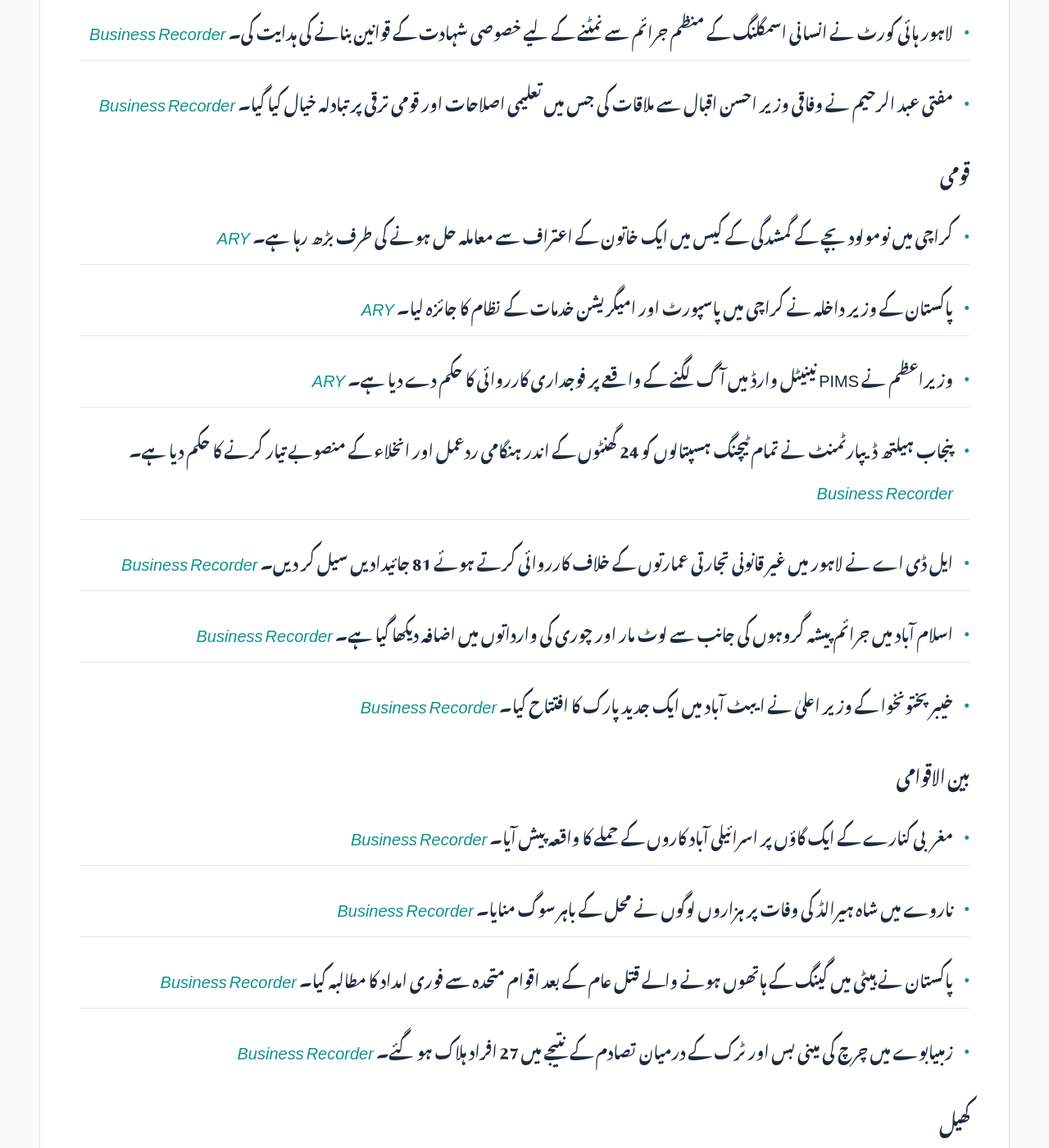
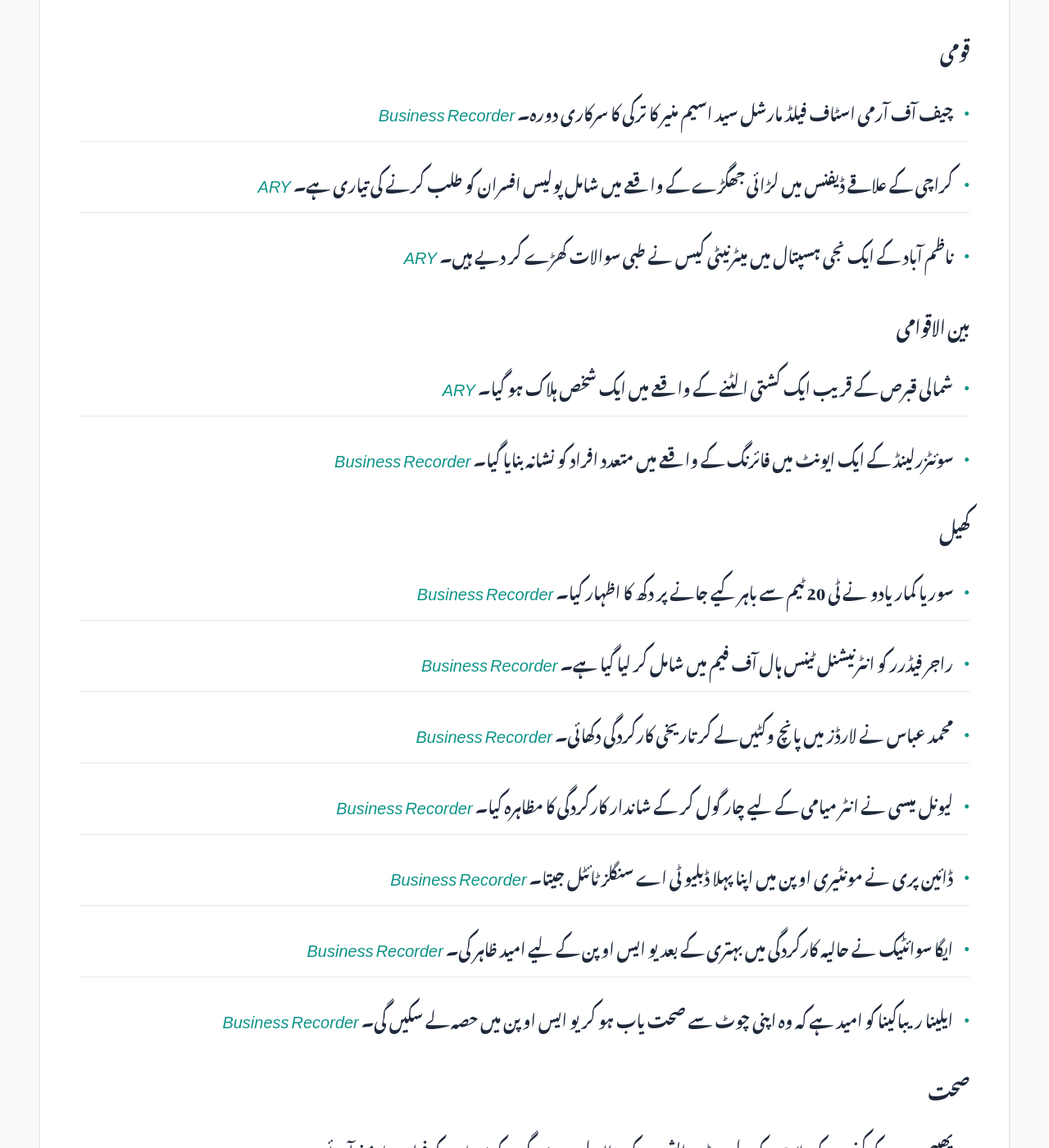
Before and after one commit to zsubzwary/news, a Jekyll site: the page built from ur/index.md, in a window 1280 px wide and 1400 px high, scrolled down 2070 px. Shown: the whole window at 82% size. Built offline with Jekyll 4.4.1, drawn with Linux system fonts in a browser that asks for light colours; some web fonts are replaced; comment, search, counter and statistics services are not loaded; some of the changed text lies outside the part shown.

Commit message:
DateTime; 2026-08-30T16:09:19.499Z

```diff
--- a/ur/index.md
+++ b/ur/index.md
@@ -7,54 +7,53 @@ rtl: true
 
 پاکستان کی تازہ خبروں کا خلاصہ
 
- &lrm; 30-Aug-2026 09:10PKT
+ &lrm; 30-Aug-2026 21:09PKT
 
 پڑھنے کا وقت : 4 منٹ
 
 ### معیشت
-- پیٹرولیم وزیر نے اصلاحات، توانائی کی سلامتی اور سرمایہ کاری کے مواقع کا جائزہ لیا۔ *[ARY](https://arynews.tv/petroleum-minister-reviews-reforms-energy-security-and-investment-opportunities)*
-- عالمی منڈی میں فروخت میں اضافے کے باعث سونے کی قیمتوں میں بڑی کمی واقع ہوئی۔ *[Business Recorder](https://www.brecorder.com/news/40437078/gold-prices-nosedive)*
-- انڈیا کے سب سے بڑے نجی بینک HDFC کے سی ای او سشی دھر جگیشان اکتوبر میں اپنے عہدے سے دستبردار ہو جائیں گے۔ *[Business Recorder](https://www.brecorder.com/news/40437079/indias-hdfc-bank-ceo-jagdishan-to-step-down-in-october)*
-- ABAD کے چیئرمین نے تعمیراتی صنعت کو فروغ دینے کے لیے ملک بھر میں 'کنسٹرکشن زونز' قائم کرنے کی تجویز دی۔ *[Business Recorder](https://www.brecorder.com/news/40437010/abad-chairman-suggests-setting-up-construction-zones)*
-- RTO حیدرآباد نے سیلز ٹیکس ایکٹ کی خلاف ورزیوں کے خلاف کارروائی کرتے ہوئے متعدد گاڑیاں اور سامان ضبط کر لیا۔ *[Business Recorder](https://www.brecorder.com/news/40437012/violation-of-sta-rto-hyderabad-detains-vehicles-goods)*
-- Zindigi اور DAT AI سسٹم نے ڈیجیٹل مالیاتی اور تکنیکی حل تیار کرنے کے لیے مفاہمت کی یادداشت پر دستخط کیے۔ *[Business Recorder](https://www.brecorder.com/news/40437013/mou-signed-zindigi-amp-dat-to-advance-integrated-digital-solutions)*
-- مجوزہ ٹیکس پالیسی کی اہم خصوصیات بیان کی گئیں جو ٹیکس کے بوجھ کو کم کرنے اور دستاویز سازی میں مدد دے سکتی ہیں۔ *[Business Recorder](https://www.brecorder.com/news/40437014/key-features-of-the-proposed-tax-policy-elaborated)*
+- پاکستان کے ورچوئل اثاثوں کے ریگولیٹری نظام کو 'بٹ کوائن ایشیا' میں بین الاقوامی توجہ حاصل ہوئی۔ *[ARY](https://arynews.tv/pakistans-virtual-assets-regulatory-regime-draws-international-attention-at-bitcoin-asia)*
+- ڈونلڈ ٹرمپ کا کہنا ہے کہ امریکہ وینزویلا سے تیل لے کر اپنے اسٹریٹجک پیٹرولیم ریزرو کو دوبارہ بھرے گا۔ *[Business Recorder](https://www.brecorder.com/news/40437105/trump-says-us-will-refill-strategic-petroleum-reserve-using-venezuelan-oil)*
+- پاکستان اور سعودی عرب نے زراعت اور خوراک کی برآمدات کے لیے 3 ارب ڈالر کا ہدف مقرر کرنے پر اتفاق کیا ہے۔ *[Business Recorder](https://www.brecorder.com/news/40437103/pakistan-saudi-arabia-set-3bn-target-for-agricultural-food-exports)*
+- پیٹرو چائنا کے پہلے ششماہی منافع میں 22 فیصد کا اضافہ ریکارڈ کیا گیا ہے۔ *[Business Recorder](https://www.brecorder.com/news/40437097/petrochina-h1-net-profit-jumps-22-boosted-by-fuel-sales-oil-price-spike)*
+- امریکی حکومت وینزویلا کے ایک تیل کے منصوبے میں 35 فیصد حصہ لینے کا ارادہ رکھتی ہے۔ *[Business Recorder](https://www.brecorder.com/news/40437089/us-to-take-35-stake-in-venezuelan-mogul-betancourts-oil-venture-wsj-reports)*
+- سوئٹزرلینڈ کے بینکنگ شعبے میں ضرورت سے زیادہ ریگولیشن کے خلاف وارننگ جاری کی گئی ہے۔ *[Business Recorder](https://www.brecorder.com/news/40437098/incoming-swiss-bank-lobby-chief-warns-against-over-regulation-ft-says)*
 
 ### سائنس اور ٹیکنالوجی
-- پنجاب کے وزیر اعلیٰ نے مصنوعی ذہانت اور ڈیجیٹل تعاون کے فروغ کے لیے پنجاب اور گویزہ (چین) کے درمیان ورکنگ گروپ قائم کرنے کی تجویز دی۔ *[Business Recorder](https://www.brecorder.com/news/40437007/international-big-data-expo-cm-proposes-punjab-guizhou-joint-working-group-for-ai-digital-cooperation-smart-agriculture)*
+- ناسا نے فلوریڈا سے ایک طاقتور نیا 'رومن اسپیس ٹیلی سکوپ' کامیابی سے لانچ کر دیا۔ *[ARY](https://arynews.tv/nasa-launches-powerful-new-roman-space-telescope-from-florida)*
+- تحقیق سے پتہ چلا ہے کہ پر آشوب ماحول شیر خوار بچوں کے دماغ کی ساخت کو تبدیل کر سکتے ہیں۔ *[ARY](https://arynews.tv/research-discovers-how-chaotic-environments-reshape-a-babys-brain)*
 
 ### موسم
-- نیپال میں مہلک سیلاب کے بعد موسمیاتی خطرات کے حوالے سے وارننگ جاری کی گئی۔ *[ARY](https://arynews.tv/nepal-warns-of-climate-threat-after-deadly-floods)*
-- کراچی، حیدرآباد اور لاہور سمیت مختلف شہروں کے موسم کی رپورٹ اور پیش گوئی۔ *[Business Recorder](https://www.brecorder.com/news/40437004/the-weather)*
+- نیپال میں سیلاب کی وجہ سے مرنے والوں کی تعداد 781 ہو گئی ہے جبکہ 2,502 افراد اب بھی لاپتہ ہیں۔ *[Business Recorder](https://www.brecorder.com/news/40437104/nepal-flood-death-toll-rises-to-781-with-2502-missing-disaster-authority)*
 
 ### سیاست
-- سپریم کورٹ کا حکم: 'ماڈل ایمپلائر' کا مطلب ہے کہ ریاست اور سرکاری ادارے ملازمین کے ساتھ منصفانہ اور عادلانہ سلوک کریں۔ *[Business Recorder](https://www.brecorder.com/news/40437081/model-employer-insinuates-just-treatment-to-employees-sc)*
-- وزیراعظم کے وژن 2047 کے تحت قومی ترقی کے عمل میں نوجوانوں کو مرکزی کردار دینے کا منصوبہ ہے۔ *[Business Recorder](https://www.brecorder.com/news/40437006/vision-2047-envisages-placing-youth-at-centre-of-national-development)*
-- لاہور ہائی کورٹ نے انسانی اسمگلنگ کے منظم جرائم سے نمٹنے کے لیے خصوصی شہادت کے قوانین بنانے کی ہدایت کی۔ *[Business Recorder](https://www.brecorder.com/news/40437009/human-trafficking-cases-lhc-directs-enactment-of-special-rules-of-evidence)*
-- مفتی عبد الرحیم نے وفاقی وزیر احسن اقبال سے ملاقات کی جس میں تعلیمی اصلاحات اور قومی ترقی پر تبادلہ خیال کیا گیا۔ *[Business Recorder](https://www.brecorder.com/news/40437016/mufti-abdul-rahim-meets-ahsan-iqbal)*
+- علیم خان نے نئے صوبوں کے قیام کے لیے اپنی مہم تیز کرنے کا اعلان کیا ہے۔ *[ARY](https://arynews.tv/aleem-khan-announces-intensified-campaign-for-new-provinces)*
+- خواجہ آصف نے لاہور ایئرپورٹ کی سہولیات کا معائنہ کیا۔ *[ARY](https://arynews.tv/khawaja-asif-inspects-lahore-airport-facilities)*
+- ترکی، سعودی عرب اور پاکستان کے درمیان دفاعی معاہدے کے تحت پہلی کمیٹی کا اجلاس منعقد ہوگا۔ *[Business Recorder](https://www.brecorder.com/news/40437101/turkiye-saudi-arabia-pakistan-to-hold-first-defence-pact-meeting-tomorrow-source-says)*
+- جنوبی کوریا نے اپنی کابینہ میں بڑی تبدیلی کرتے ہوئے نئے وزراء کا اعلان کر دیا۔ *[Business Recorder](https://www.brecorder.com/news/40437088/south-korea-names-veteran-technocrat-lee-hyoung-il-as-new-finance-chief-in-cabinet-reshuffle)*
+- صدر اور وزیر اعظم نے ترکی کی قیادت اور عوام کو 'وکٹری ڈے' پر مبارکباد دی۔ *[Business Recorder](https://www.brecorder.com/news/40437095/president-pm-felicitate-turkish-leadership-people-on-victory-day)*
 
 ### قومی
-- کراچی میں نومولود بچے کے گمشدگی کے کیس میں ایک خاتون کے اعتراف سے معاملہ حل ہونے کی طرف بڑھ رہا ہے۔ *[ARY](https://arynews.tv/womans-admission-drops-curtain-on-karachi-newborn-missing-case)*
-- پاکستان کے وزیر داخلہ نے کراچی میں پاسپورٹ اور امیگریشن خدمات کے نظام کا جائزہ لیا۔ *[ARY](https://arynews.tv/pakistan-interior-minister-reviews-passport-and-immigration-services-in-karachi)*
-- وزیراعظم نے PIMS نینیٹل وارڈ میں آگ لگنے کے واقعے پر فوجداری کارروائی کا حکم دے دیا ہے۔ *[ARY](https://arynews.tv/pakistan-pm-orders-criminal-proceedings-over-pims-neonatal-ward-fire)*
-- پنجاب ہیلتھ ڈیپارٹمنٹ نے تمام ٹیچنگ ہسپتالوں کو 24 گھنٹوں کے اندر ہنگامی ردعمل اور انخلاء کے منصوبے تیار کرنے کا حکم دیا ہے۔ *[Business Recorder](https://www.brecorder.com/news/40437005/punjab-directs-teaching-hospitals-to-develop-emergency-response-plans)*
-- ایل ڈی اے نے لاہور میں غیر قانونی تجارتی عمارتوں کے خلاف کارروائی کرتے ہوئے 81 جائیدادیں سیل کر دیں۔ *[Business Recorder](https://www.brecorder.com/news/40437008/lda-seals-81-properties)*
-- اسلام آباد میں جرائم پیشہ گروہوں کی جانب سے لوٹ مار اور چوری کی وارداتوں میں اضافہ دیکھا گیا ہے۔ *[Business Recorder](https://www.brecorder.com/news/40437011/criminal-gangs-continue-looting-spree-in-islamabad)*
-- خیبر پختونخوا کے وزیر اعلیٰ نے ایبٹ آباد میں ایک جدید پارک کا افتتاح کیا۔ *[Business Recorder](https://www.brecorder.com/news/40437015/kp-cm-inaugurates-702-kanal-abbottabad-park)*
+- چیف آف آرمی اسٹاف فیلڈ مارشل سید اسیم منیر کا ترکی کا سرکاری دورہ۔ *[Business Recorder](https://www.brecorder.com/news/40437096/cdf-munir-arrives-in-turkiye-amid-key-regional-diplomatic-engagements)*
+- کراچی کے علاقے ڈیفنس میں لڑائی جھگڑے کے واقعے میں شامل پولیس افسران کو طلب کرنے کی تیاری ہے۔ *[ARY](https://arynews.tv/karachi-defence-flat-brawl-police-officials-seen-in-cctv-to-be-summoned)*
+- ناظم آباد کے ایک نجی ہسپتال میں میٹرنیٹی کیس نے طبی سوالات کھڑے کر دیے ہیں۔ *[ARY](https://arynews.tv/nazimabad-private-hospital-maternity-case-raises-medical-questions)*
 
 ### بین الاقوامی
-- مغربی کنارے کے ایک گاؤں پر اسرائیلی آباد کاروں کے حملے کا واقعہ پیش آیا۔ *[Business Recorder](https://www.brecorder.com/news/40437075/dozens-of-israeli-settlers-attack-flashpoint-west-bank-village)*
-- ناروے میں شاہ ہیرالڈ کی وفات پر ہزاروں لوگوں نے محل کے باہر سوگ منایا۔ *[Business Recorder](https://www.brecorder.com/news/40437076/norway-mourns-king-harald-as-crowds-gather-at-royal-palace)*
-- پاکستان نے ہیٹی میں گینگ کے ہاتھوں ہونے والے قتل عام کے بعد اقوام متحدہ سے فوری امداد کا مطالبہ کیا۔ *[Business Recorder](https://www.brecorder.com/news/40437077/pakistan-demands-action-after-brutal-haiti-gang-massacre-claims-47-lives)*
-- زمبیابوے میں چرچ کی مینی بس اور ٹرک کے درمیان تصادم کے نتیجے میں 27 افراد ہلاک ہو گئے۔ *[Business Recorder](https://www.brecorder.com/news/40437080/zimbabwe-crash-involving-church-minibus-kills-27)*
+- شمالی قبرص کے قریب ایک کشتی الٹنے کے واقعے میں ایک شخص ہلاک ہو گیا۔ *[ARY](https://arynews.tv/boat-with-around-270-people-on-board-capsizes-off-north-cyprus-one-dead)*
+- سوئٹزرلینڈ کے ایک ایونٹ میں فائرنگ کے واقعے میں متعدد افراد کو نشانہ بنایا گیا۔ *[Business Recorder](https://www.brecorder.com/news/40437085/several-victims-reported-in-shooting-incident-police-say)*
 
 ### کھیل
-- ڈورٹ مண்ட் نے آسان جیت حاصل کی جبکہ ایلورسبیرگ نے تاریخ رقم کی۔ *[ARY](https://arynews.tv/dortmund-secure-easy-win-as-elversberg-make-history)*
-- لورپول کے مشکل آغاز کے باوجود نئے باس ایراؤلا پرامید نظر آتے ہیں۔ *[ARY](https://arynews.tv/new-boss-iraola-stays-positive-despite-liverpools-winless-start)*
-- اسٹراسبورگ نے لینس کو شکست دے دی۔ *[ARY](https://arynews.tv/winger-yassines-double-helps-strasbourg-beat-lens)*
+- سوریا کمار یادو نے ٹی 20 ٹیم سے باہر کیے جانے پر دکھ کا اظہار کیا۔ *[Business Recorder](https://www.brecorder.com/news/40437100/former-india-captain-suryakumar-rues-t20-omission-after-world-cup-success)*
+- راجر فیڈرر کو انٹرنیشنل ٹینس ہال آف فیم میں شامل کر لیا گیا ہے۔ *[Business Recorder](https://www.brecorder.com/news/40437091-emotional-federer-full-of-love-and-gratitude-at-hall-of-fame-induction)*
+- محمد عباس نے لارڈز میں پانچ وکٹیں لے کر تاریخی کارکردگی دکھائی۔ *[Business Recorder](https://www.brecorder.com/news/40437090-five-wicket-abbas-has-lords-landmark-as-pakistan-set-389-to-win-second-test)*
+- لیونل میسی نے انٹر میامی کے لیے چار گول کر کے شاندار کارکردگی کا مظاہرہ کیا۔ *[Business Recorder](https://www.brecorder.com/news/40437086-words-simply-fall-short-inter-miami-interim-coach-marvels-at-messi-masterclass)*
+- ڈائین پری نے مونٹیری اوپن میں اپنا پہلا ڈبلیو ٹی اے سنگلز ٹائٹل جیتا۔ *[Business Recorder](https://www.brecorder.com/news/40437092-parry-defeats-mertens-in-monterrey-to-claim-maiden-wta-singles-title)*
+- ایگا سوائٹیک نے حالیہ کارکردگی میں بہتری کے بعد یو ایس اوپن کے لیے امید ظاہر کی۔ *[Business Recorder](https://www.brecorder.com/news/40437087-iga-swiatek-said-encouraged-by-recent-progress-after-toughest-season-of-career)*
+- ایلینا ریباکینا کو امید ہے کہ وہ اپنی چوٹ سے صحت یاب ہو کر یو ایس اوپن میں حصہ لے سکیں گی۔ *[Business Recorder](https://www.brecorder.com/news/40437093-rybakina-on-track-to-recover-from-injury-and-play-at-us-open)*
 
 ### صحت
-- موڈیرنا اور مرک کی جانب سے کینسر کی ویکسین کے حوالے سے ایک بڑی کامیابی حاصل ہوئی ہے۔ *[ARY](https://arynews.tv/success-after-a-century-of-failures-inside-moderna-and-mercks-cancer-vaccine-breakthrough)*
+- پھیپھڑوں کے کینسر کے علاج کے لیے ریڈی ایشن کے مطالعے میں زندگی کے معیار کے فوائد سامنے آئے ہیں۔ *[ARY](https://arynews.tv/lung-cancer-radiation-study-reveals-surprising-quality-of-life-benefits)*
+- شمالی کیرولائنا میں موبائل پیٹنگ زو کے بکری کے بچوں سے رابطے کے بعد ریبیز (Rabies) کا وارننگ جاری کیا گیا۔ *[ARY](https://arynews.tv/north-carolina-issues-rabies-warning-due-to-contact-with-baby-goats-from-mobile-petting-zoo)*
 
 ### دیگر
-- راک اسٹار گیمز نے GTA 6 کے دو مرکزی کرداروں، جیسن اور لوسیا کے بارے میں تفصیلات فراہم کیں۔ *[ARY](https://arynews.tv/gta-6-dual-protagonists-jason-and-lucia-explained-by-rockstar-games)*
+- ڈالی پارٹن کی کتابوں کی فراہمی کے ذریعے بچوں میں پڑھنے کا شوق پیدا کیا جا رہا ہے۔ *[Business Recorder](https://www.brecorder.com/news/40437094-dolly-partons-legacy-lives-on-through-book-deliveries-to-kids)*
```
